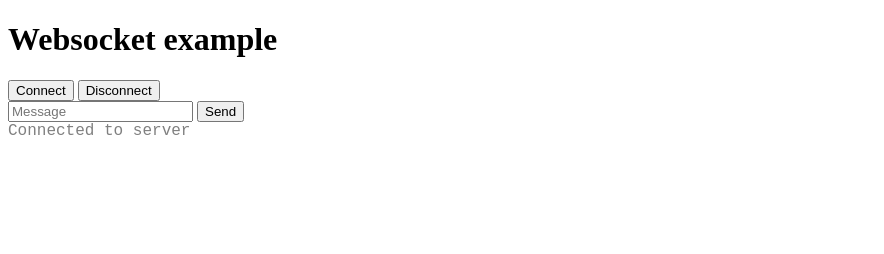
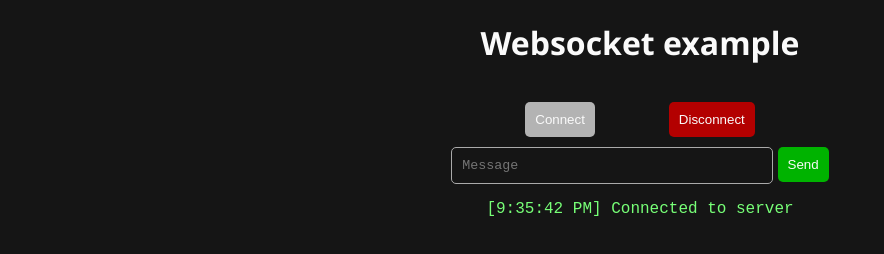
Before and after one commit to basedest/websocket-examples, a website: page public/index.html in a window 1280 px wide. Both pictures are taken after a click on the button "Connect". Shown: the whole page, without its empty margins (0-884 px from the left). Drawn offline with Linux system fonts and the light colour scheme.

Commit message:
style upd

```diff
--- a/app.js
+++ b/app.js
@@ -4,18 +4,18 @@ import express from 'express';
 const app = express();
 app.use(express.static('public'));
 
-const wsServer = new WebSocketServer({ port: 8080 });
+const wsServer = new WebSocketServer({ port: 3001 });
 
 wsServer.on('connection', (ws) => {
     ws.on('message', (message) => {
         console.log(`Received message => ${message}`);
     });
 
-    ws.send('Hello! Message From Server!!');
+    ws.send('Greetings from server!');
 
     let counter = 1;
     const spammer = setInterval(() => {
-        ws.send(`push notification #${counter++}`);
+        ws.send(`meow #${counter++}`);
     }, 1500);
 
     ws.on('close', () => {
--- a/public/index.css
+++ b/public/index.css
@@ -1,3 +1,95 @@
+html, body {
+    font-family:'Segoe UI', Tahoma, Geneva, Verdana, sans-serif;
+    font-weight: 200;
+    height: 100vh;
+    margin: 0;
+    padding: 0;
+    background-color: #151515;
+    color: #fafafa;
+}
+
+body {
+    display: flex;
+    align-items: center;
+    flex-direction: column;
+    gap: 1rem;
+}
+
+.controls {
+    display: flex;
+    flex-direction: column;
+    gap: 10px;
+}
+
+.controls__connection {
+    display: flex;
+    justify-content: space-evenly;
+}
+
+#connectButton {
+    background-color: #00b300;
+    color: #fafafa;
+    border: none;
+    border-radius: 5px;
+    padding: 10px;
+    cursor: pointer;
+}
+
+#connectButton:disabled {
+    background-color: #b3b3b3;
+    cursor: not-allowed;
+}
+
+#disconnectButton {
+    background-color: #b30000;
+    color: #fafafa;
+    border: none;
+    border-radius: 5px;
+    padding: 10px;
+    cursor: pointer;
+}
+
+#disconnectButton:disabled {
+    background-color: #b3b3b3;
+    cursor: not-allowed;
+}
+
+#connectButton:disabled {
+    background-color: #b3b3b3;
+    cursor: not-allowed;
+}
+
+#messageInput {
+    background-color: #151515;
+    color: #fafafa;
+    border-radius: 5px;
+    padding: 10px;
+    border: 1px solid #aaa;
+    min-width: 300px;
+    font-family: 'Courier New', Courier, monospace;
+}
+
+#messageInput:disabled {
+    background-color: #252525;
+    color: #b3b3b3;
+    border: 1px solid #b3b3b3;
+}
+
+#sendButton {
+    background-color: #00b300;
+    color: #fafafa;
+    border: none;
+    border-radius: 5px;
+    padding: 10px;
+    cursor: pointer;
+}
+
+#sendButton:disabled {
+    background-color: #252525;
+    color: #b3b3b3;
+    border: 1px solid #b3b3b3;
+}
+
 main {
     font-family: 'Courier New', Courier, monospace;
 }
--- a/public/index.html
+++ b/public/index.html
@@ -10,12 +10,12 @@
 </head>
 <body>
     <h1>Websocket example</h1>
-    <section>
-        <div>
+    <section class="controls">
+        <div class="controls__connection">
             <button id="connectButton">Connect</button>
             <button id="disconnectButton">Disconnect</button>
         </div>
-        <div>
+        <div class="controls__messaging">
             <input type="text" id="messageInput" placeholder="Message">
             <button id="sendButton">Send</button>
         </div>
--- a/public/index.js
+++ b/public/index.js
@@ -1,18 +1,27 @@
 let ws;
+const GREEN = '#7f7';
 
 disconnectButton.disabled = true;
 sendButton.disabled = true;
+messageInput.disabled = true;
 
-function renderMessage(message, color) {
+function renderMessage(message, connectionEvent) {
+    const timestamp = new Date().toLocaleTimeString();
     const messageElement = document.createElement('div');
-    if (color) messageElement.style.color = color;
-    messageElement.textContent = message;
+    if (connectionEvent) messageElement.style.color = GREEN;
+    messageElement.innerText = connectionEvent ? `[${timestamp}] ${message}` : message;
+    if (!connectionEvent) {
+        const spanNode = document.createElement('span');
+        spanNode.style.color = GREEN;
+        spanNode.innerText = `[${timestamp}] Received message => `;
+        messageElement.prepend(spanNode);
+    }
     messages.appendChild(messageElement);
 }
 
 connectButton.onclick = () => {
     console.log('Connecting to server...');
-    ws = new WebSocket('ws://localhost:8080');
+    ws = new WebSocket('ws://localhost:3001');
     ws.onopen = () => {
         console.log('Connected to server');
     };
@@ -28,6 +37,7 @@ connectButton.onclick = () => {
     disconnectButton.disabled = false;
     sendButton.disabled = false;
     messageInput.disabled = false;
+    connectButton.disabled = true;
     renderMessage('Connected to server', 'gray');
 }
 
@@ -43,5 +53,6 @@ disconnectButton.onclick = () => {
     disconnectButton.disabled = true;
     sendButton.disabled = true;
     messageInput.disabled = true;
+    connectButton.disabled = false;
     renderMessage('Disconnected from server', 'gray');
 }
```
Also changed, not shown: 2 other files.
